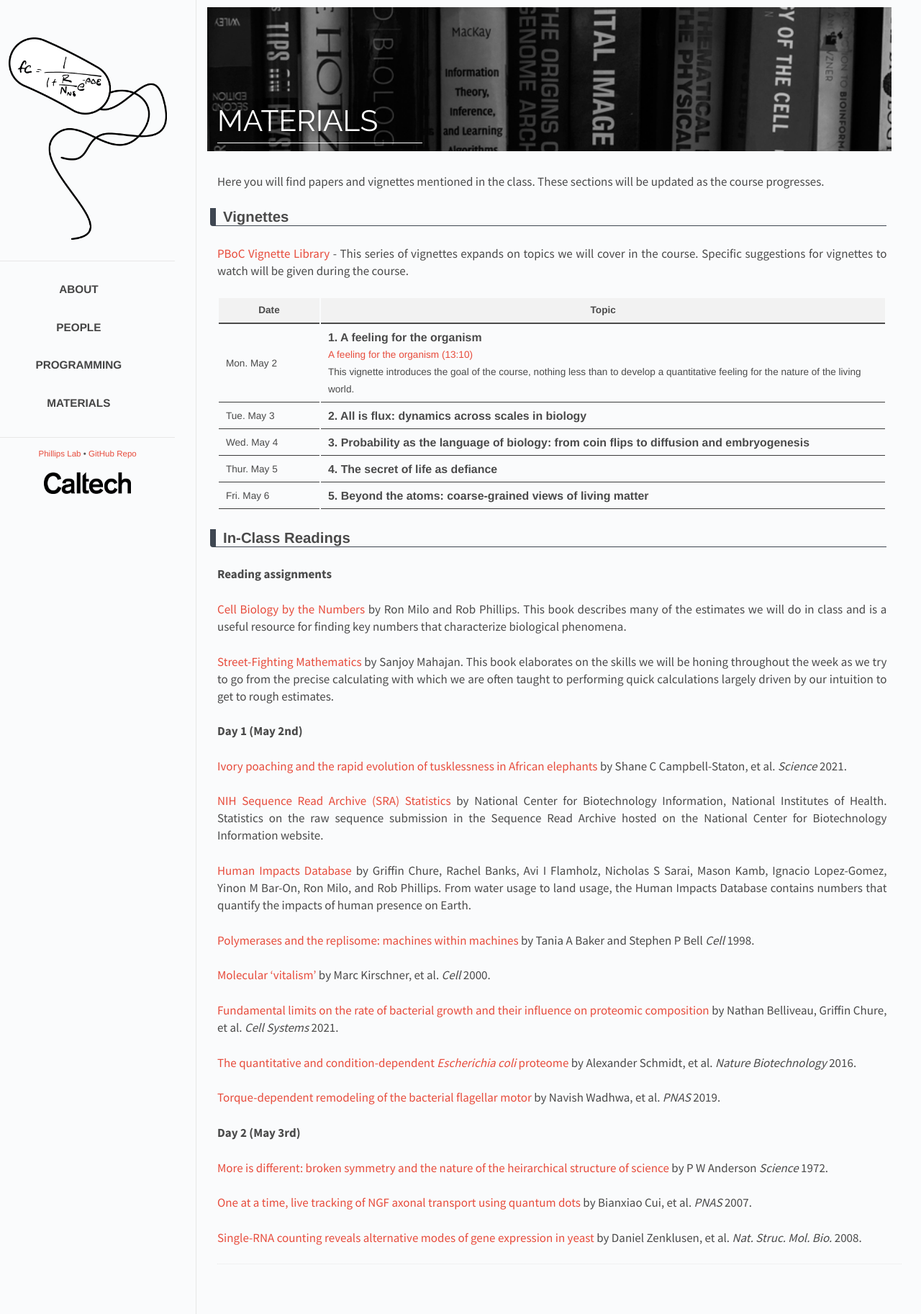
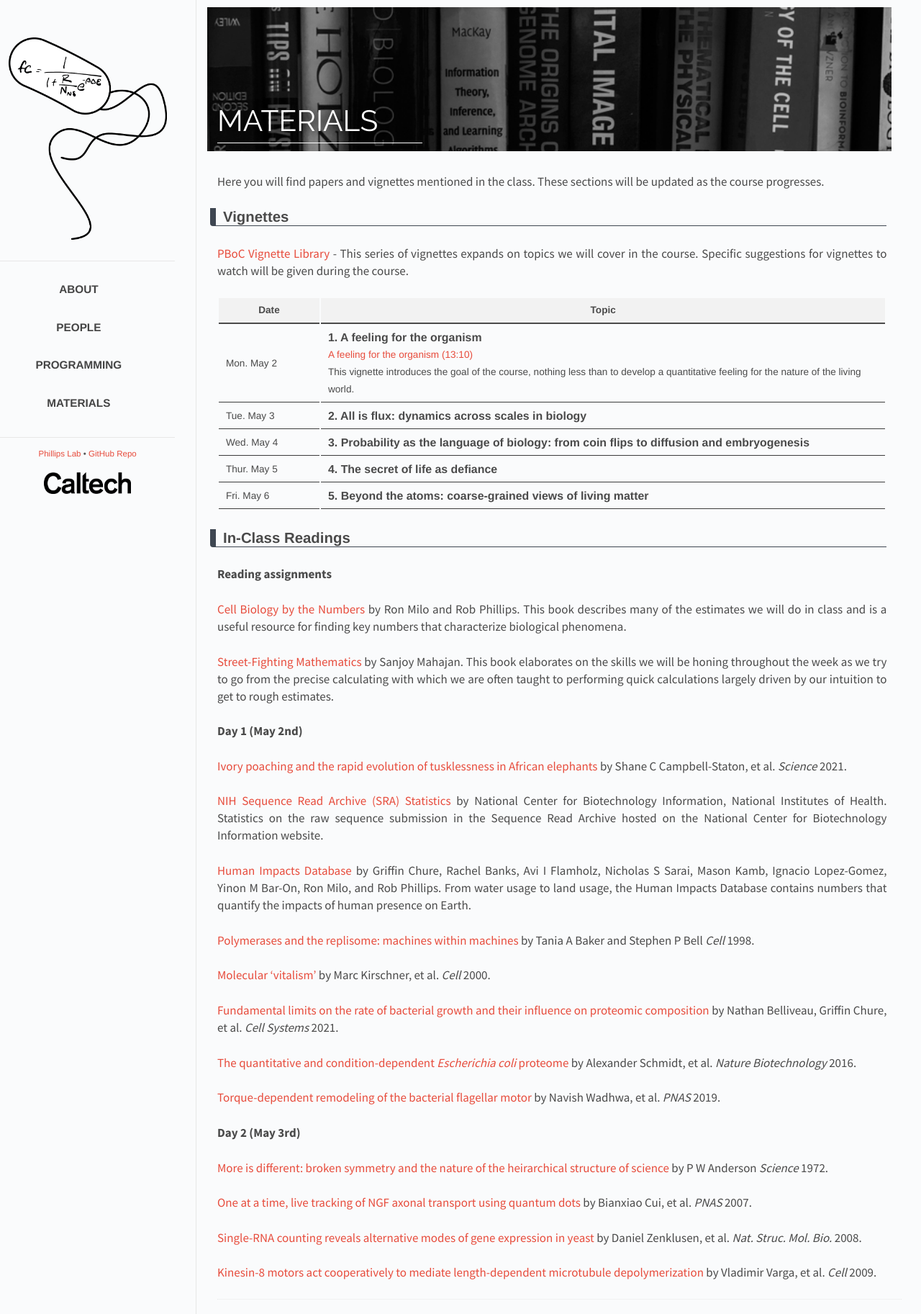
Before and after one commit to RPGroup-PBoC/pboc22_marseille, a Jekyll site: the page built from _posts/2022-01-28-materials.md, in a window 1280 px wide. Shown: the whole page at 72% size. Built offline with Jekyll 4.4.1, drawn with Linux system fonts in a browser that asks for light colours.

Commit message:
Including Varga.

```diff
--- a/_data/papers.yaml
+++ b/_data/papers.yaml
@@ -74,6 +74,12 @@
    journal: "Nat. Struc. Mol. Bio."
    year: "2008"
    link: "https://www.nature.com/articles/nsmb.1514"
+
+ - title: "Kinesin-8 motors act cooperatively to mediate length-dependent microtubule depolymerization"
+   author: "Vladimir Varga, et al."
+   journal: "Cell"
+   year: "2009"
+   link: "https://www.cell.com/fulltext/S0092-8674(09)00912-X"
 
 # Day 3 (May 4th):
 #   - title: "Kinesin Walks Hand-Over-Hand"
```
